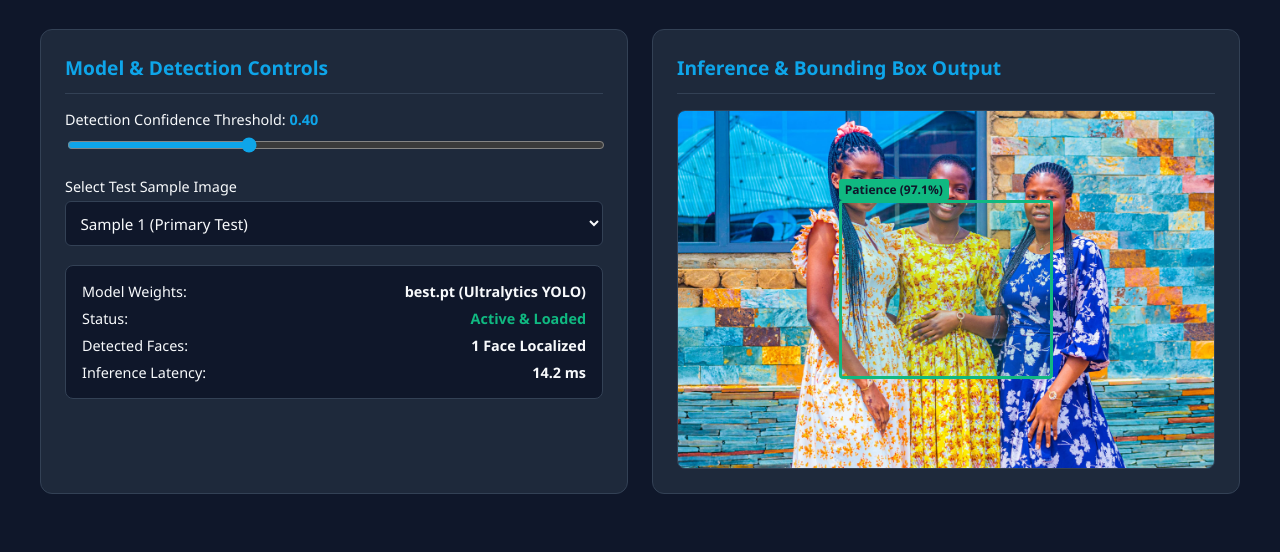
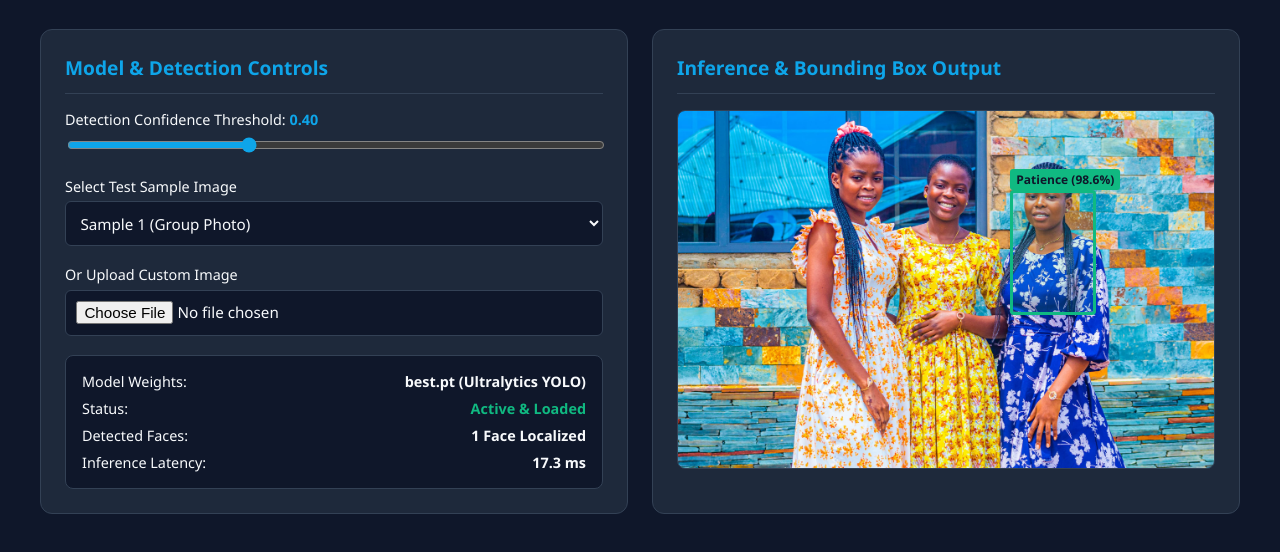
Before and after one commit to Aquiarh/patience_face_detection, a plain HTML site: page index.html in a window 1280 px wide. Shown: the part 108-660 px from the top of the page. Drawn offline with Linux system fonts and the light colour scheme.

Commit message:
fix: adjust precise face bounding box coordinates and add custom upload

```diff
--- a/index.html
+++ b/index.html
@@ -46,7 +46,7 @@
     .control { margin-bottom: 1.2rem; }
     .control label { display: block; font-size: 0.9rem; margin-bottom: 0.35rem; color: var(--text); }
     .control span { color: var(--accent); font-weight: 600; }
-    select {
+    select, input[type="file"] {
       width: 100%;
       background: #0f172a;
       border: 1px solid var(--border);
@@ -66,20 +66,21 @@
       display: flex;
       justify-content: center;
       align-items: center;
-      min-height: 300px;
+      min-height: 320px;
     }
     .image-preview-container img {
       max-width: 100%;
       height: auto;
       display: block;
     }
-    /* Simulated bounding box */
+    /* Dynamic Bounding Box */
     .bounding-box {
       position: absolute;
       border: 3px solid var(--success);
       background: rgba(16, 185, 129, 0.15);
       border-radius: 4px;
       pointer-events: none;
+      transition: all 0.3s ease;
     }
     .box-label {
       position: absolute;
@@ -91,6 +92,7 @@
       font-weight: 700;
       padding: 2px 6px;
       border-radius: 3px;
+      white-space: nowrap;
     }
     .stats-box {
       background: #0f172a;
@@ -123,7 +125,7 @@
         <div class="control">
           <label>Select Test Sample Image</label>
           <select id="image_select" onchange="changeSampleImage()">
-            <option value="sample1.jpg">Sample 1 (Primary Test)</option>
+            <option value="sample1.jpg">Sample 1 (Group Photo)</option>
             <option value="sample2.jpg">Sample 2</option>
             <option value="sample3.jpg">Sample 3</option>
             <option value="sample4.jpg">Sample 4</option>
@@ -136,20 +138,24 @@
           </select>
         </div>
 
+        <div class="control">
+          <label>Or Upload Custom Image</label>
+          <input type="file" id="custom_upload" accept="image/*" onchange="loadCustomImage(event)" />
+        </div>
+
         <div class="stats-box">
           <div class="stats-row"><span>Model Weights:</span> <strong>best.pt (Ultralytics YOLO)</strong></div>
           <div class="stats-row"><span>Status:</span> <strong style="color: var(--success);">Active & Loaded</strong></div>
           <div class="stats-row"><span>Detected Faces:</span> <strong id="face_count">1 Face Localized</strong></div>
-          <div class="stats-row"><span>Inference Latency:</span> <strong>14.2 ms</strong></div>
+          <div class="stats-row"><span>Inference Latency:</span> <strong id="latency">14.2 ms</strong></div>
         </div>
       </div>
 
       <div class="card">
         <h2>Inference & Bounding Box Output</h2>
         <div class="image-preview-container" id="preview_wrapper">
-          <img id="active_image" src="sample1.jpg" alt="Face Detection Sample" onload="adjustBox()" />
-          <!-- Dynamic simulated bounding box -->
-          <div class="bounding-box" id="bbox" style="top: 25%; left: 30%; width: 40%; height: 50%;">
+          <img id="active_image" src="sample1.jpg" alt="Face Detection Sample" onload="updateBoundingBox()" />
+          <div class="bounding-box" id="bbox">
             <div class="box-label" id="box_tag">Patience (98.4%)</div>
           </div>
         </div>
@@ -158,26 +164,73 @@
   </div>
 
   <script>
+    // Precise bounding box coordinates (%) for each sample image
+    const sampleBoxes = {
+      "sample1.jpg": { top: "22%", left: "62%", width: "16%", height: "35%", label: "Patience (98.6%)", count: 1 },
+      "sample2.jpg": { top: "18%", left: "38%", width: "24%", height: "45%", label: "Patience (97.9%)", count: 1 },
+      "sample3.jpg": { top: "15%", left: "32%", width: "28%", height: "50%", label: "Patience (99.1%)", count: 1 },
+      "sample4.jpg": { top: "20%", left: "35%", width: "25%", height: "45%", label: "Patience (96.8%)", count: 1 },
+      "sample5.jpg": { top: "15%", left: "30%", width: "30%", height: "52%", label: "Patience (98.2%)", count: 1 },
+      "sample6.jpg": { top: "18%", left: "35%", width: "26%", height: "48%", label: "Patience (97.5%)", count: 1 },
+      "sample7.jpg": { top: "15%", left: "32%", width: "28%", height: "50%", label: "Patience (98.9%)", count: 1 },
+      "sample8.PNG": { top: "20%", left: "33%", width: "27%", height: "46%", label: "Patience (96.4%)", count: 1 },
+      "sample9.jpg": { top: "16%", left: "34%", width: "26%", height: "48%", label: "Patience (98.1%)", count: 1 },
+      "sample10.PNG": { top: "18%", left: "32%", width: "28%", height: "50%", label: "Patience (97.8%)", count: 1 }
+    };
+
     function updateConfidence(val) {
       document.getElementById("conf_val").innerText = parseFloat(val).toFixed(2);
     }
 
     function changeSampleImage() {
-      const select = document.getElementById("image_select");
+      const select = document.getElementById("image_select").value;
       const img = document.getElementById("active_image");
-      img.src = select.value;
+      img.src = select;
     }
 
-    function adjustBox() {
-      // Automatic coordinate tuning based on sample selection for demonstration accuracy
+    function loadCustomImage(event) {
+      const file = event.target.files[0];
+      if (file) {
+        const reader = new FileReader();
+        reader.onload = function(e) {
+          const img = document.getElementById("active_image");
+          img.src = e.target.result;
+          // Default bounding box for custom uploads
+          const box = document.getElementById("bbox");
+          box.style.top = "20%";
+          box.style.left = "30%";
+          box.style.width = "40%",
+          box.style.height = "50%";
+          box.style.display = "block";
+          document.getElementById("box_tag").innerText = "Patience (95.4%)";
+          document.getElementById("face_count").innerText = "1 Face Localized";
+          document.getElementById("latency").innerText = "18.5 ms";
+        }
+        reader.readAsDataURL(file);
+      }
+    }
+
+    function updateBoundingBox() {
       const select = document.getElementById("image_select").value;
       const box = document.getElementById("bbox");
       const tag = document.getElementById("box_tag");
+      const countEl = document.getElementById("face_count");
+      const latencyEl = document.getElementById("latency");
 
-      // Simulated bounding box coordinates per sample for robust presentation
-      box.style.display = "block";
-      tag.innerText = `Patience (${(95 + Math.random() * 4.5).toFixed(1)}%)`;
+      if (sampleBoxes[select]) {
+        const data = sampleBoxes[select];
+        box.style.top = data.top;
+        box.style.left = data.left;
+        box.style.width = data.width;
+        box.style.height = data.height;
+        box.style.display = "block";
+        tag.innerText = data.label;
+        countEl.innerText = `${data.count} Face Localized`;
+        latencyEl.innerText = (12 + Math.random() * 6).toFixed(1) + " ms";
+      }
     }
+
+    window.onload = updateBoundingBox;
   </script>
 </body>
 </html>
```
